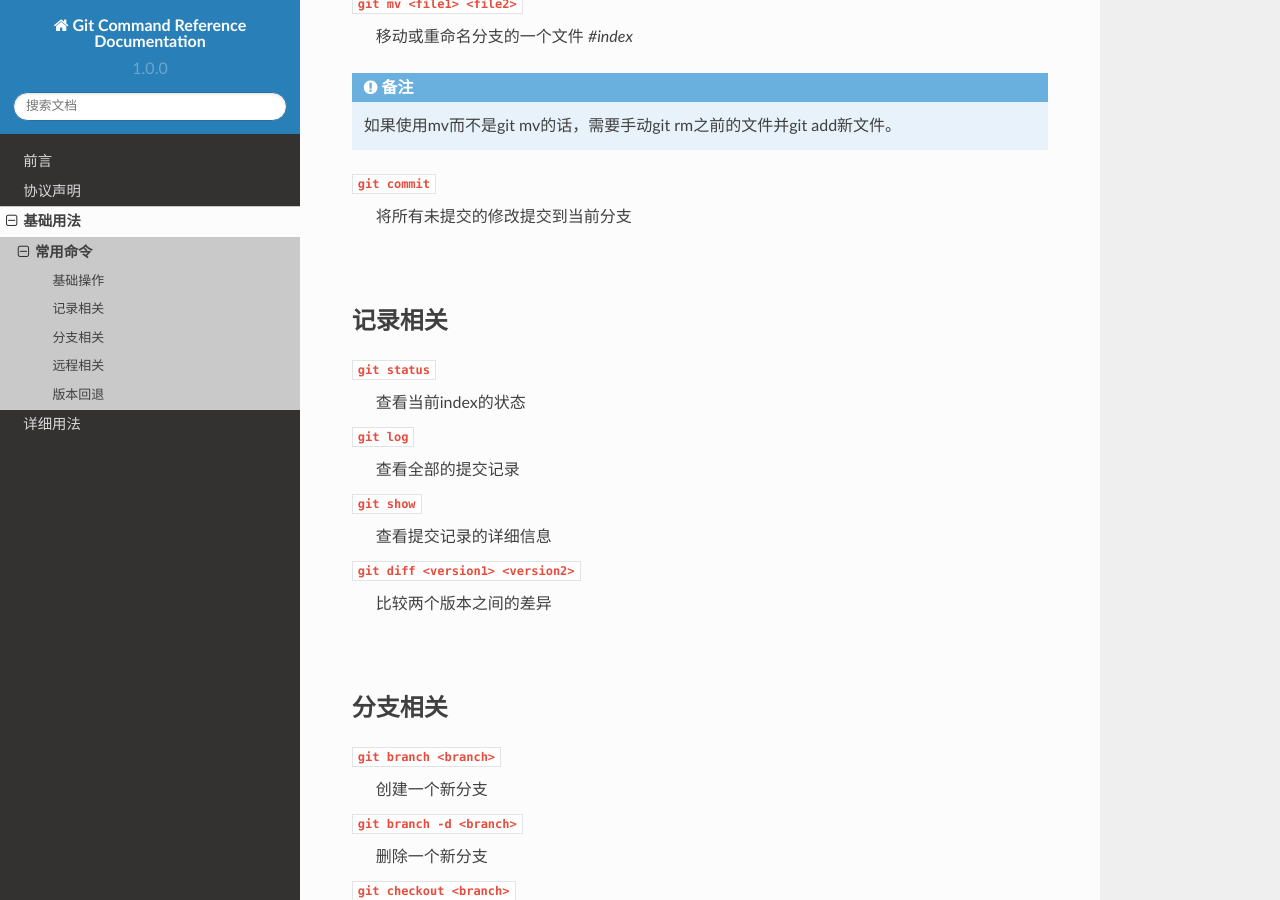
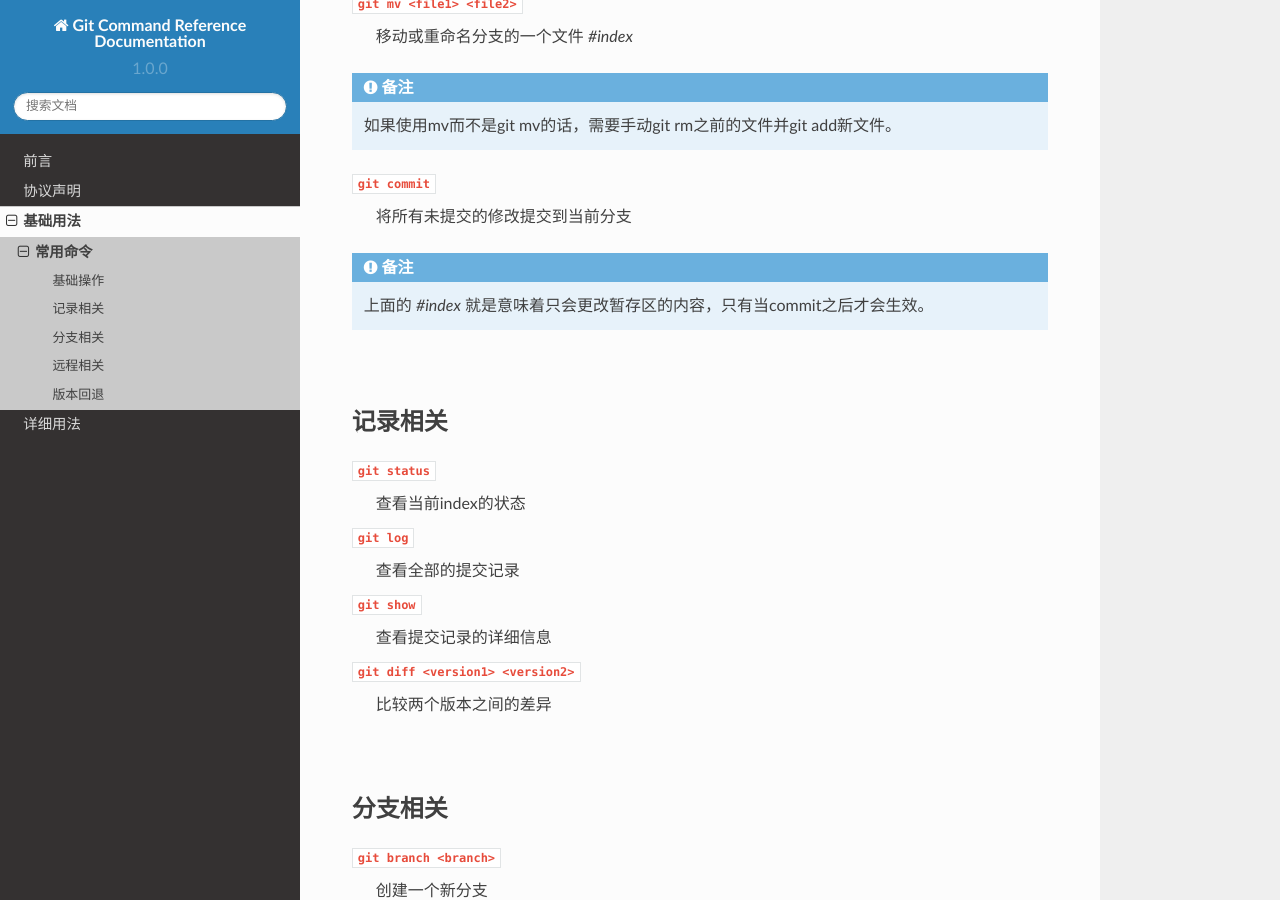
Before and after one commit to K-Guan/Git-Command-Reference, a Sphinx documentation site: the page built from source/base/baseic.rst, in a window 1280 px wide and 900 px high, scrolled down 415 px. Built offline with Sphinx 7.4.7 and the Read the Docs theme 2.0.0, drawn with Linux system fonts in a browser that asks for light colours.

Commit message:
Edit: 'source/base/baseic.rst'

```diff
--- a/source/base/baseic.rst
+++ b/source/base/baseic.rst
@@ -21,8 +21,14 @@
 
     如果使用mv而不是git mv的话，需要手动git rm之前的文件并git add新文件。
 
+
 ``git commit``
     将所有未提交的修改提交到当前分支
+
+.. note::
+
+    上面的 *#index* 就是意味着只会更改暂存区的内容，只有当commit之后才会生效。
+
 
 |
 
```
